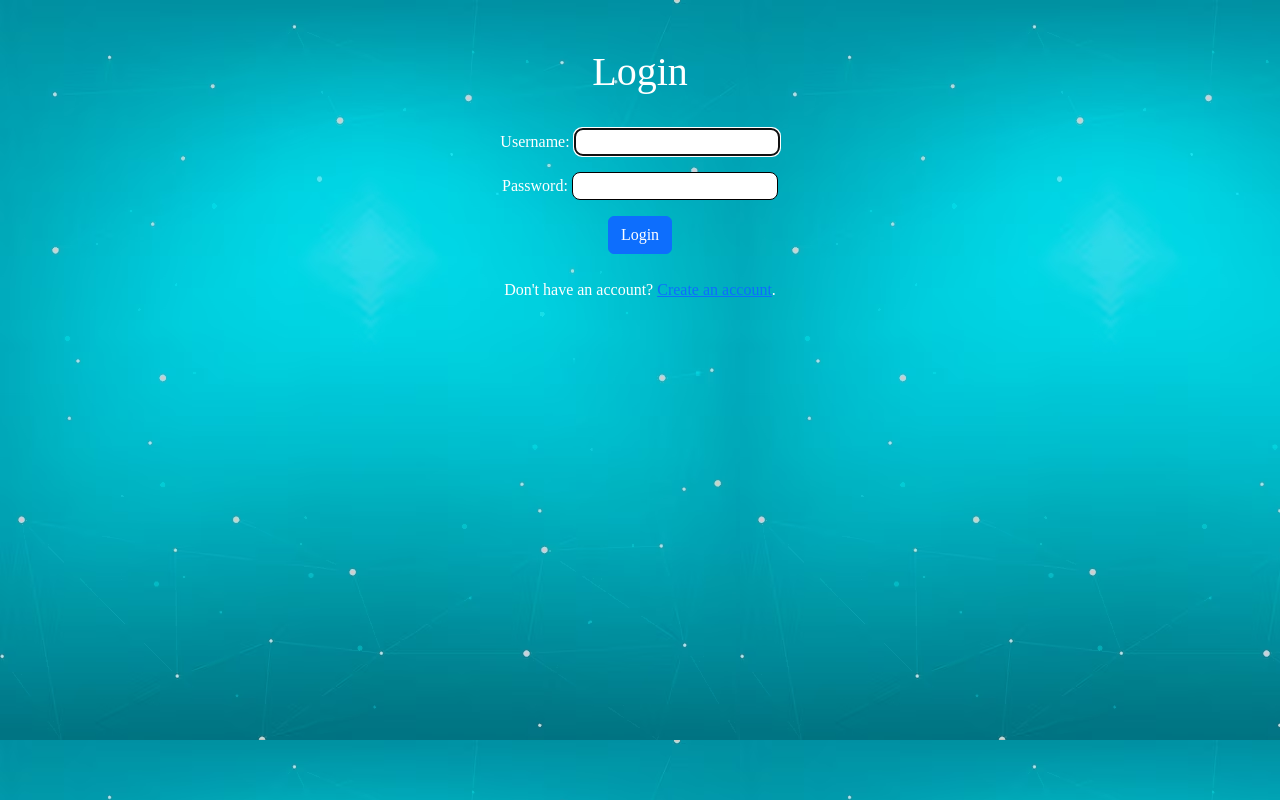
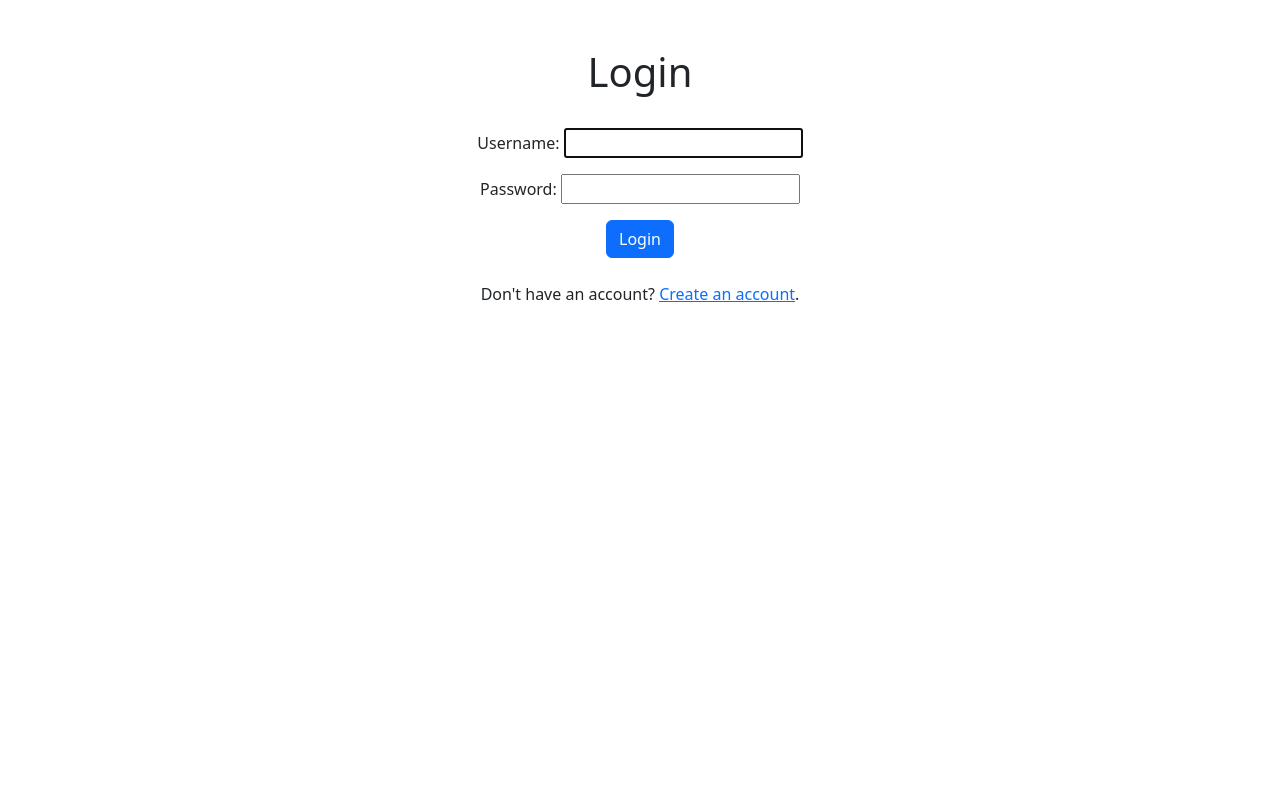
Before and after one commit to Parthkoringa/food_ordering, a Django app: page /login/ in a window 1280 px wide. Run offline with Django 4.2, Linux system fonts and the light colour scheme; some libraries are stand-ins or nearby versions.

Commit message:
Update login.html

```diff
--- a/OFOS/templates/login.html
+++ b/OFOS/templates/login.html
@@ -4,7 +4,7 @@
     <meta charset="UTF-8">
     <meta name="viewport" content="width=device-width, initial-scale=1.0">
     {% load static %}
-    <link rel="stylesheet" href="{% static 'style.css' %}">
+    <link rel="stylesheet" href="{% static 'loginStyle.css' %}">
     <title>Login</title>
     {% load bootstrap5 %}
     {% bootstrap_css %}
@@ -17,10 +17,10 @@
         <form method="POST" action="">
             {% csrf_token %}
             {{ login_form.as_p }}
-        <input class="btn btn-primary" type="submit" value="Login"></button>
+            <input class="btn btn-primary" type="submit" value="Login">
         </form>
-    <br><p>Don't have an account? <a href="/register">Create an
-        account</a>.</p>
+        <br>
+        <p>Don't have an account? <a href="/register">Create an account</a>.</p>
         {% if messages %}
         <ul class="messages">
             {% for message in messages %}
```
Lines whose indentation alone changed are shown as unchanged.
